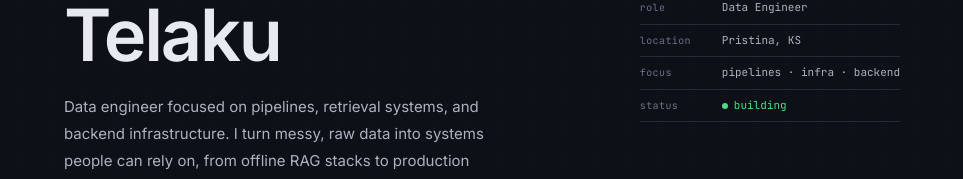
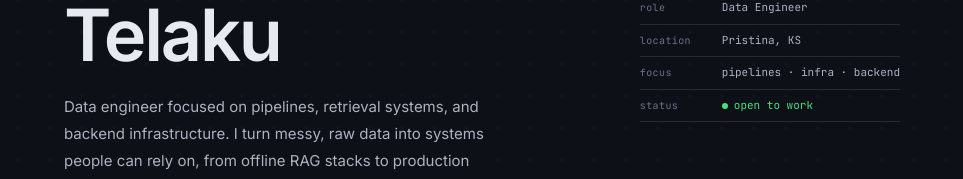
Before and after one commit to RindTel/portfolio, a Next.js app: page / in a window 1280 px wide. Shown: the part 368-547 px from the top of the page, without its empty margins (158-1121 px from the left). Built offline with nearby package versions, Linux system fonts and the light colour scheme; no server answers.

Commit message:
Update availability status to open to work

```diff
--- a/app/components/sections/Hero.tsx
+++ b/app/components/sections/Hero.tsx
@@ -88,7 +88,7 @@ const specs = [
   { key: "role",     val: "Data Engineer" },
   { key: "location", val: "Pristina, KS" },
   { key: "focus",    val: "pipelines · infra · backend" },
-  { key: "status",   val: "building", green: true },
+  { key: "status",   val: "open to work", green: true },
 ];
 
 export default function Hero() {
```
